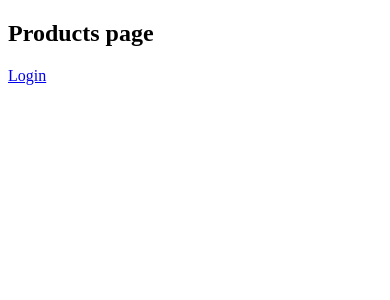
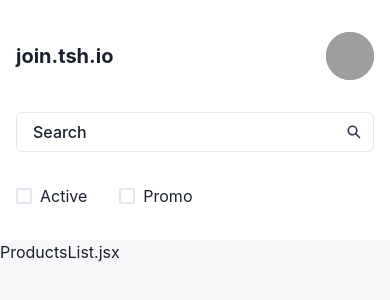
Before and after one commit to pwksn/react-products-catalog, a React (Create React App) app: page / in a window 390 px wide. Shown: the top 300 px of the page. Built offline with nearby package versions, Linux system fonts and the light colour scheme; grey boxes are pictures that could not be loaded.

Commit message:
feat: Navbar created

```diff
--- a/package.json
+++ b/package.json
@@ -35,10 +35,15 @@
     ]
   },
   "dependencies": {
+    "@chakra-ui/react": "^1.8.8",
+    "@emotion/react": "^11.9.0",
+    "@emotion/styled": "^11.8.1",
     "@testing-library/jest-dom": "5.15.0",
     "@testing-library/react": "12.1.2",
+    "framer-motion": "^6.3.0",
     "react": "17.0.2",
     "react-dom": "17.0.2",
+    "react-icons": "^4.3.1",
     "react-router-dom": "5.3.0",
     "react-scripts": "^5.0.0",
     "react-test-renderer": "17.0.2"
--- /dev/null
+++ b/src/app/components/Navbar/Navbar.css
@@ -0,0 +1,82 @@
+.navbar-container {
+	padding: 2rem 5rem;
+	background-color: #fff;
+
+	display: flex;
+	align-items: center;
+}
+
+.navbar-left {
+	display: flex;
+	align-items: center;
+	min-height: 3rem;
+	margin-left: auto;
+}
+
+.logo {
+	margin-right: 6rem;
+}
+
+.filters {
+	display: flex;
+	align-items: center;
+	gap: 2rem;
+}
+
+.search-input {
+	max-width: 25rem;
+}
+
+.checkbox {
+	margin: 0 2rem;
+	display: flex;
+	gap: 2rem;
+}
+
+.logout-button {
+	max-width: 10rem !important;
+}
+
+/* MEDIA QUERIES */
+
+@media (max-width: 1024px) {
+	.navbar-container {
+		padding: 2rem 2rem;
+	}
+}
+
+@media (max-width: 768px) {
+	.navbar-container {
+		padding: 2rem 1rem;
+
+		display: grid;
+		row-gap: 2rem;
+		grid-template-columns: repeat(4, 1fr);
+		grid-auto-rows: min-content;
+		grid-template-areas:
+			'logo logo logo avatar'
+			'sb sb sb sb'
+			'cb cb cb cb';
+	}
+
+	.logo {
+		grid-area: logo;
+	}
+
+	.filters {
+		grid-area: cb;
+	}
+
+	.checkbox {
+		margin: 0;
+	}
+
+	.search-input {
+		grid-area: sb;
+		min-width: 100%;
+	}
+
+	.navbar-left {
+		grid-area: avatar;
+	}
+}
--- /dev/null
+++ b/src/app/components/Navbar/Navbar.jsx
@@ -0,0 +1,127 @@
+import React from 'react';
+import {
+	Text,
+	Avatar,
+	Button,
+	InputGroup,
+	InputRightElement,
+	Input,
+	Icon,
+	Checkbox,
+	Popover,
+	PopoverTrigger,
+	PopoverContent,
+	PopoverBody,
+	PopoverCloseButton,
+	PopoverArrow,
+	PopoverHeader,
+} from '@chakra-ui/react';
+import { IoSearchSharp } from 'react-icons/io5';
+import { Link } from 'react-router-dom';
+import './Navbar.css';
+
+const Navbar = () => {
+	const isLoggedIn = true;
+
+	return (
+		<div className='navbar-container'>
+			<div className='logo'>
+				<Text fontSize='xl' fontWeight='bold'>
+					join.tsh.io
+				</Text>
+			</div>
+			<InputGroup className='search-input'>
+				<Input
+					placeholder='Search'
+					_placeholder={{
+						color: 'inherit',
+						fontWeight: 'medium',
+					}}
+				/>
+				<InputRightElement
+					pointerEvents='none'
+					children={<Icon color='gray.700' as={IoSearchSharp} />}
+				/>
+			</InputGroup>
+			<div className='checkbox'>
+				<Checkbox colorScheme='brand'>Active</Checkbox>
+				<Checkbox colorScheme='brand'>Promo</Checkbox>
+			</div>
+
+			<div className='navbar-left'>
+				{isLoggedIn ? (
+					<Popover arrowSize={1} placement='bottom-start'>
+						<PopoverTrigger>
+							<Avatar
+								name='Dan Abrahmov'
+								src='https://bit.ly/dan-abramov'
+							/>
+						</PopoverTrigger>
+						<PopoverContent className='logout-button'>
+							<PopoverArrow />
+							<PopoverBody>
+								<Button variant='ghost'>Logout</Button>
+							</PopoverBody>
+						</PopoverContent>
+					</Popover>
+				) : (
+					<Button
+						colorScheme='brand'
+						variant='outline'
+						as={Link}
+						to='/login'
+					>
+						Log in
+					</Button>
+				)}
+			</div>
+		</div>
+		// <div className="navbar-container">
+		// 	<div className="navbar-left">
+		// 		<div className="logo">
+		// 			<Text fontSize="xl" fontWeight="bold">
+		// 				join.tsh.io
+		// 			</Text>
+		// 		</div>
+		// 		<div className="filters">
+		// 	<InputGroup>
+		// 		<Input
+		// 			placeholder="Search"
+		// 			_placeholder={{
+		// 				color: 'inherit',
+		// 				fontWeight: 'medium',
+		// 			}}
+		// 		/>
+		// 		<InputRightElement
+		// 			pointerEvents="none"
+		// 			children={
+		// 				<Icon color="gray.700" as={IoSearchSharp} />
+		// 			}
+		// 		/>
+		// 	</InputGroup>
+		// 	<Checkbox colorScheme="brand">Active</Checkbox>
+		// 	<Checkbox colorScheme="brand">Promo</Checkbox>
+		// </div>
+		// 	</div>
+		// <div>
+		// 	{isLoggedIn ? (
+		// 		<Avatar
+		// 			name="Dan Abrahmov"
+		// 			src="https://bit.ly/dan-abramov"
+		// 		/>
+		// 	) : (
+		// 		<Button
+		// 			colorScheme="brand"
+		// 			variant="outline"
+		// 			as={Link}
+		// 			to="/login"
+		// 		>
+		// 			Log in
+		// 		</Button>
+		// 	)}
+		// </div>
+		// </div>
+	);
+};
+
+export default Navbar;
--- /dev/null
+++ b/src/app/components/ProductsList/ProductList.css
@@ -0,0 +1,4 @@
+.products-list-container {
+	background-color: #f8f8fa;
+	min-width: 100%;
+}
--- /dev/null
+++ b/src/app/components/ProductsList/ProductList.jsx
@@ -0,0 +1,12 @@
+import React from 'react';
+import './ProductList.css';
+
+const ProductsList = () => {
+	return (
+		<div className='products-list-container'>
+			<h1>ProductsList.jsx</h1>
+		</div>
+	);
+};
+
+export default ProductsList;
--- /dev/null
+++ b/src/app/products/Products.css
@@ -0,0 +1,6 @@
+.products-container {
+	height: 100vh;
+
+	display: grid;
+	grid-template-rows: min-content 1fr;
+}
--- a/src/app/products/Products.jsx
+++ b/src/app/products/Products.jsx
@@ -2,12 +2,15 @@
 import { Link } from 'react-router-dom';
 
 import { AppRoute } from '../../routing/AppRoute.enum';
+import Navbar from '../components/Navbar/Navbar';
+import ProductsList from '../components/ProductsList/ProductList';
+import './Products.css';
 
 export const Products = () => {
-  return (
-    <>
-      <h2>Products page</h2>
-      <Link to={AppRoute.login}> Login </Link>
-    </>
-  );
+	return (
+		<div className='products-container'>
+			<Navbar />
+			<ProductsList />
+		</div>
+	);
 };
--- a/src/index.jsx
+++ b/src/index.jsx
@@ -4,12 +4,19 @@
 import { AppProviders } from './providers/AppProviders';
 import { App } from './app/App';
 import * as serviceWorker from './serviceWorker';
+import { ChakraProvider, extendTheme } from '@chakra-ui/react';
+import { colors } from './styles';
+import './styles';
+
+const theme = extendTheme({ colors });
 
 ReactDOM.render(
-  <AppProviders>
-    <App />
-  </AppProviders>,
-  document.getElementById('root'),
+	<ChakraProvider theme={theme}>
+		<AppProviders>
+			<App />
+		</AppProviders>
+	</ChakraProvider>,
+	document.getElementById('root')
 );
 
 // If you want your app to work offline and load faster, you can change
--- /dev/null
+++ b/src/styles.css
@@ -0,0 +1,8 @@
+body,
+html {
+	margin: 0;
+	padding: 0;
+}
+* {
+	box-sizing: border-box;
+}
--- /dev/null
+++ b/src/styles.js
@@ -0,0 +1,6 @@
+export const colors = {
+	brand: {
+		600: '#2140E8',
+		500: '#4460F7',
+	},
+};
```
Also changed, not shown: src/app/login/Login.jsx (indentation only), 1 other file (tests, documents, lock files or other folders).
